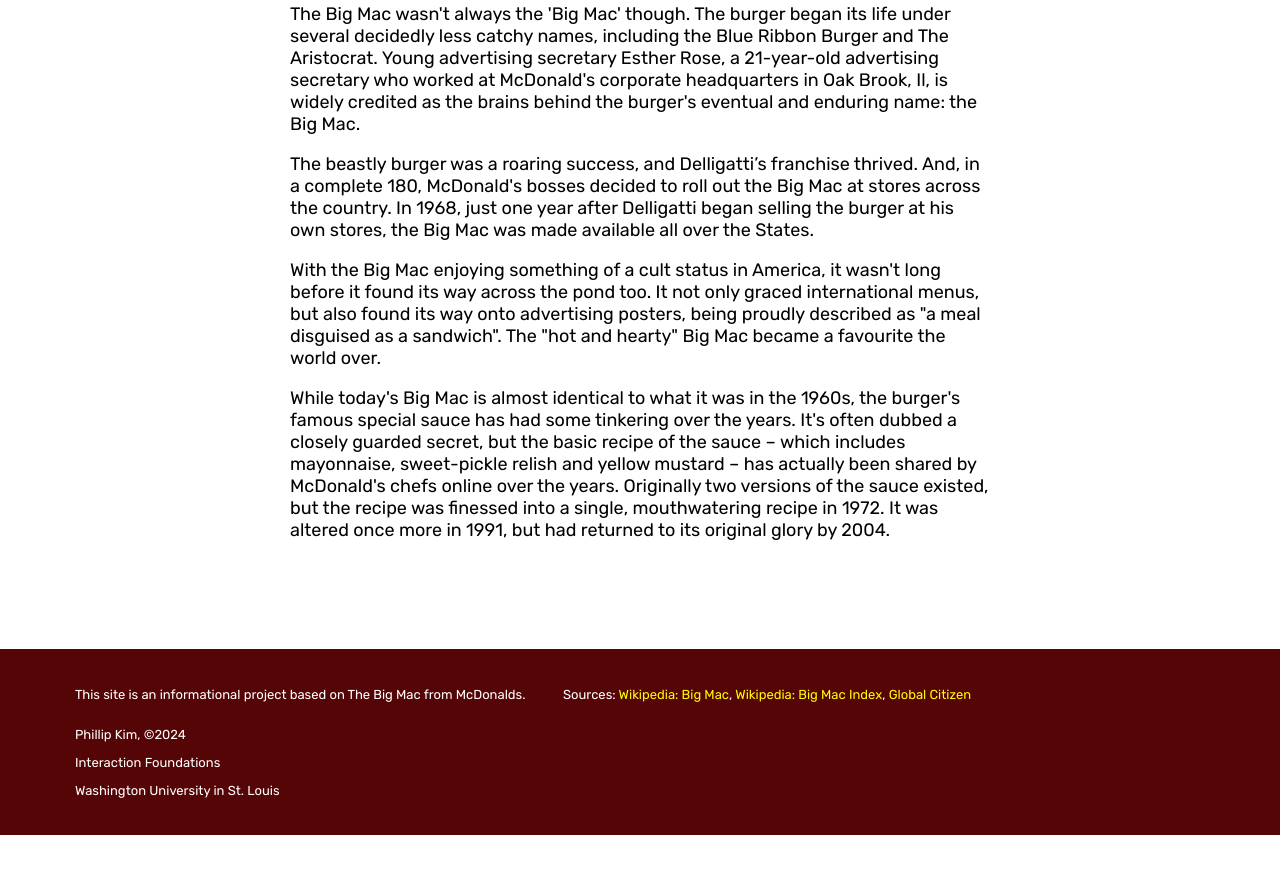
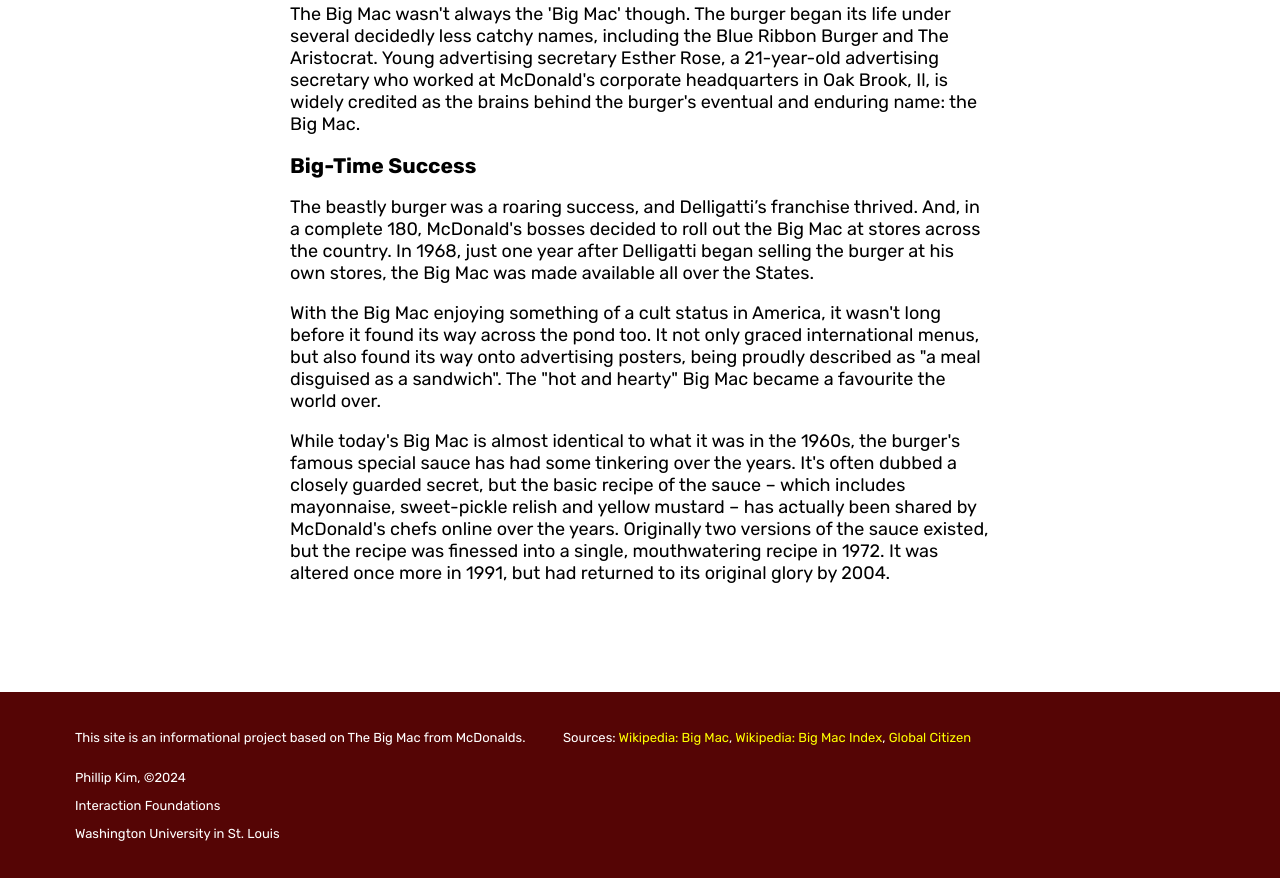
Before and after one commit to pillkim/ifspring2024, a plain HTML site: page microsite/fully-realized/history.html in a window 1280 px wide. Shown: the part 1640-2518 px from the top of the page. Before the commit the page ends 2475 px from the top, so only its background shows below. Drawn offline with Linux system fonts and the light colour scheme; a web font is replaced by a local one.

Commit message:
copy edits

```diff
--- a/microsite/fully-realized/history.html
+++ b/microsite/fully-realized/history.html
@@ -114,6 +114,8 @@
                     who worked at McDonald's corporate headquarters in Oak Brook, Il,
                     is widely credited as the brains behind the burger's eventual and enduring name: the Big Mac.
                 </p>
+
+                <h3>Big-Time Success</h3>
                 <p>The beastly burger was a roaring success, and Delligatti’s franchise thrived. And, in a complete 180,
                     McDonald's bosses decided to roll out the Big Mac at stores across the country. In 1968, just one
                     year
```
